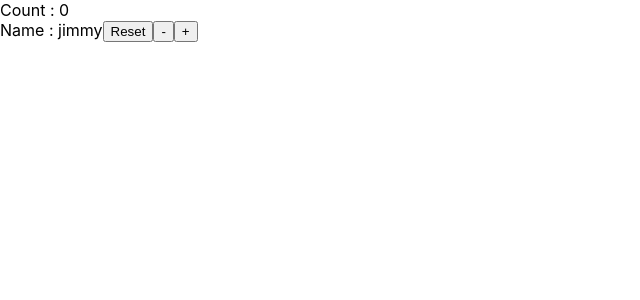
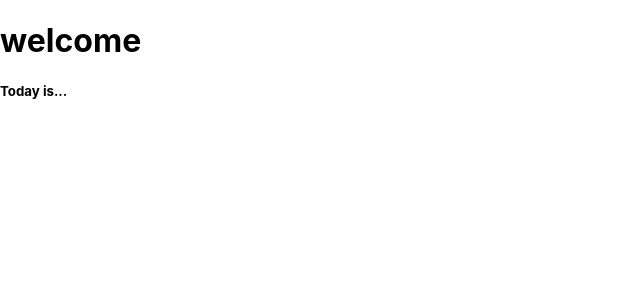
Before and after one commit to skgml0/react18-practice, a React (Create React App) app: page / in a window 1280 px wide. Shown: the top 300 px of the page, without its empty margins (0-640 px from the left). Built offline with nearby package versions, Linux system fonts and the light colour scheme; the HTML template or start-up script is replaced by a standard one.

Commit message:
Composition1_children OR props.

```diff
--- a/src/App.js
+++ b/src/App.js
@@ -1,11 +1,11 @@
 import './App.css';
 import React, { useState,useEffect } from 'react';
-import Reducer from './components/Reducer';
+import WelcomeDialog from './components/Composition/WelcomeDialog';
 function App() {
 
   return (
     <>
-    <Reducer/>
+    <WelcomeDialog/>
     </>
   );
 }
--- /dev/null
+++ b/src/components/Composition/CustomDialog.jsx
@@ -0,0 +1,12 @@
+import React from 'react';
+
+function CustomDialog(props) {
+    return (
+        <div>
+            <h1>{props.title}</h1>
+            <h5>{props.description}</h5>
+        </div>
+    );
+}
+
+export default CustomDialog;
--- /dev/null
+++ b/src/components/Composition/Dialog.jsx
@@ -0,0 +1,11 @@
+import React from 'react';
+
+function Dialog(props) {
+    return (
+        <div style={{backgroundColor:'pink'}}>
+            {props.children}
+        </div>
+    );
+}
+
+export default Dialog;
--- /dev/null
+++ b/src/components/Composition/WelcomeDialog.jsx
@@ -0,0 +1,17 @@
+import React from 'react';
+import Dialog from './Dialog';
+import CustomDialog from './CustomDialog';
+function WelcomeDialog(props) {
+    // return (
+    //     <Dialog>
+    //         <h1>Welcome</h1>
+    //         <h5>Thank you!</h5>
+    //     </Dialog>
+    // );
+
+    return (
+        <CustomDialog title="welcome" description="Today is..." />
+    )
+}
+
+export default WelcomeDialog;
```
